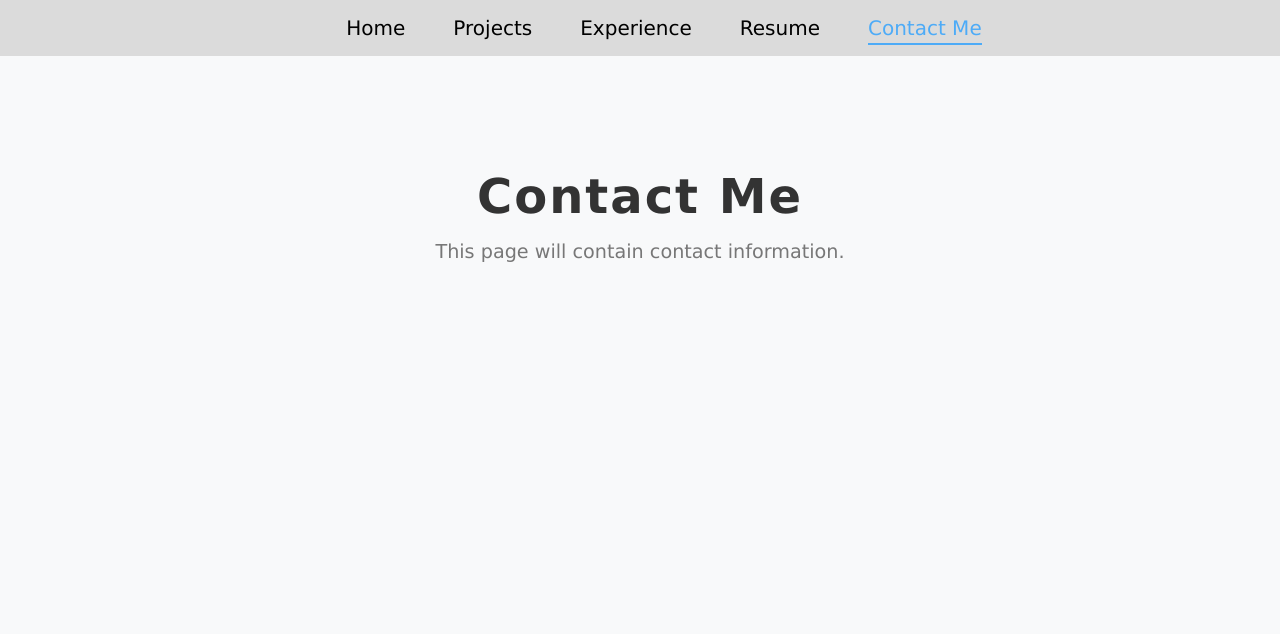
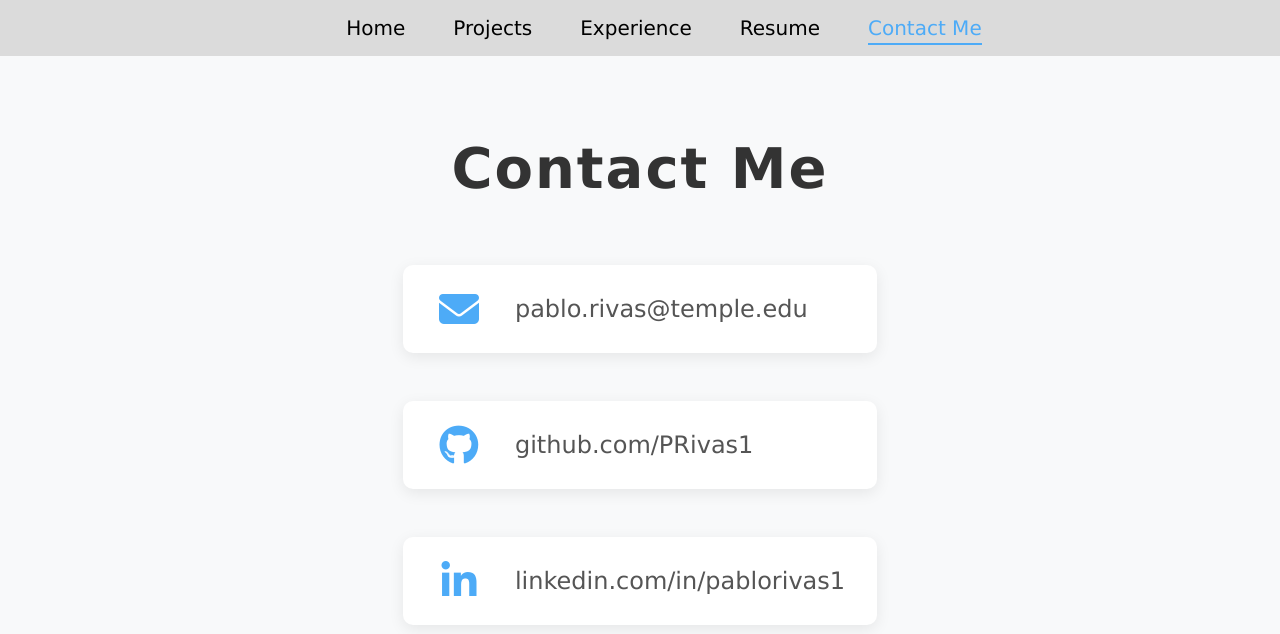
Before and after one commit to PRivas1/Website, a plain HTML site: page contact/index.html in a window 1280 px wide. Drawn offline with Linux system fonts and the light colour scheme.

Commit message:
Contact Page

```diff
--- a/contact/index.html
+++ b/contact/index.html
@@ -19,9 +19,25 @@
         </ul>
     </nav>
 
-    <div class="content-placeholder">
+    <div class="contact-container">
         <h1>Contact Me</h1>
-        <p>This page will contain contact information.</p>
+
+        <ul class="contact-list">
+            <li class="contact-item">
+                <i class="fas fa-envelope"></i>
+                <a href="mailto:pablo.rivas@temple.edu">pablo.rivas@temple.edu</a>
+            </li>
+
+            <li class="contact-item">
+                <i class="fab fa-github"></i>
+                <a href="https://github.com/PRivas1" target="_blank">github.com/PRivas1</a>
+            </li>
+
+            <li class="contact-item">
+                <i class="fab fa-linkedin-in"></i>
+                <a href="https://www.linkedin.com/in/pablorivas1/" target="_blank">linkedin.com/in/pablorivas1</a>
+            </li>
+        </ul>
     </div>
 
     <script src="../script.js"></script>
--- a/styles.css
+++ b/styles.css
@@ -292,3 +292,80 @@ h1 {
         height: calc(100vh - 60px);
     }
 }
+
+/* Contact page styles */
+.contact-container {
+    max-width: 900px;
+    margin: 5rem auto;
+    padding: 0 2rem;
+    text-align: center;
+}
+
+.contact-container h1 {
+    font-size: 3.5rem;
+    margin-bottom: 4rem;
+    color: #333;
+}
+
+.contact-list {
+    list-style: none;
+    padding: 0;
+    max-width: 700px;
+    margin: 0 auto;
+}
+
+.contact-item {
+    display: flex;
+    align-items: center;
+    margin-bottom: 3rem;
+    padding: 1.5rem 2rem;
+    background-color: white;
+    border-radius: 10px;
+    box-shadow: 0 4px 15px rgba(0, 0, 0, 0.08);
+    transition: transform 0.3s ease, box-shadow 0.3s ease;
+}
+
+.contact-item:hover {
+    transform: translateY(-8px);
+    box-shadow: 0 8px 25px rgba(0, 0, 0, 0.15);
+}
+
+.contact-item i {
+    font-size: 2.5rem;
+    color: #4dabf7;
+    margin-right: 2rem;
+    min-width: 3rem;
+    text-align: center;
+}
+
+.contact-item a {
+    color: #555;
+    font-size: 1.5rem;
+    text-decoration: none;
+    transition: color 0.3s;
+    flex-grow: 1;
+    text-align: left;
+    font-weight: 500;
+}
+
+.contact-item a:hover {
+    color: #4dabf7;
+}
+
+/* Responsive styling for contact page */
+@media (max-width: 768px) {
+    .contact-item {
+        flex-direction: row;
+        padding: 1.25rem;
+    }
+
+    .contact-item i {
+        margin-right: 1.5rem;
+        font-size: 2rem;
+        min-width: 2.5rem;
+    }
+
+    .contact-item a {
+        font-size: 1.3rem;
+    }
+}
```
